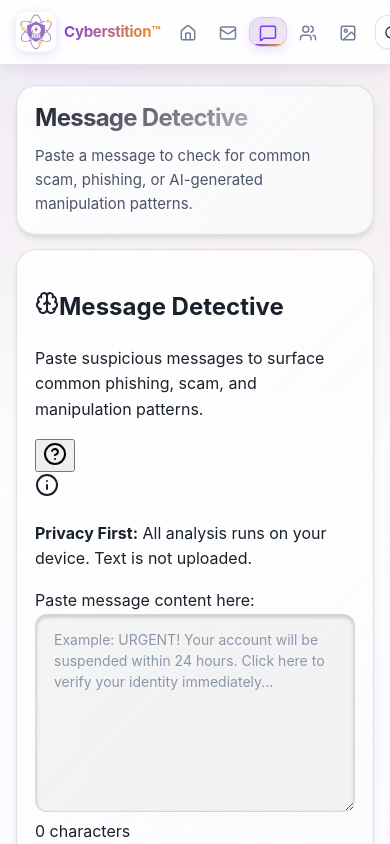
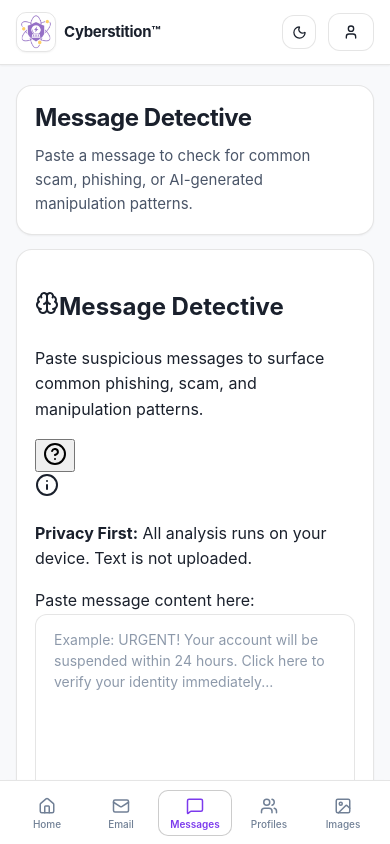
Before and after one commit to Facely1er/cyberstition-radar, a React (Vite) app: page /messages in a window 390 px wide. Built offline with nearby package versions, Linux system fonts and the light colour scheme.

Commit message:
Make UI feel more like a native app
Co-authored-by: Facely1er <Facely1er@users.noreply.github.com>

```diff
--- a/src/app/layout/AppShell.tsx
+++ b/src/app/layout/AppShell.tsx
@@ -57,7 +57,15 @@ export default function AppShell({ children }: { children: React.ReactNode }) {
         </div>
       </div>
 
-      <main className="container">{children}</main>
+      <main className="container app-main">{children}</main>
+
+      <nav className="bottomnav" aria-label="Primary">
+        <NavItem to="/" label="Home" icon={<HomeIcon size={18} />} end />
+        <NavItem to="/email" label="Email" icon={<Mail size={18} />} />
+        <NavItem to="/messages" label="Messages" icon={<MessageSquare size={18} />} />
+        <NavItem to="/profiles" label="Profiles" icon={<Users size={18} />} />
+        <NavItem to="/images" label="Images" icon={<ImageIcon size={18} />} />
+      </nav>
 
       <footer className="footer">
         <div className="inner">
--- a/src/styles.css
+++ b/src/styles.css
@@ -12,6 +12,7 @@
   --accent-primary: #9b7dd4;
   --accent-secondary: #f4c855;
   --accent-blue: #3b82f6;
+  --primary: var(--accent-primary);
   --success: #10b981;
   --warning: #f59e0b;
   --error: #ef4444;
@@ -34,6 +35,7 @@
   --accent-primary: #7c3aed;
   --accent-secondary: #f59e0b;
   --accent-blue: #3b82f6;
+  --primary: var(--accent-primary);
   --success: #10b981;
   --warning: #f59e0b;
   --error: #ef4444;
@@ -45,6 +47,7 @@
 
 html{
   transition: background-color 0.3s ease, color 0.3s ease;
+  background-color: var(--bg);
 }
 
 *{
@@ -76,12 +79,7 @@ html,body{
 body{
   margin:0;
   font-family: -apple-system, BlinkMacSystemFont, 'Segoe UI', Roboto, Oxygen, Ubuntu, Cantarell, sans-serif;
-  background:
-    radial-gradient(ellipse 1400px 800px at 25% 10%, rgba(155,125,212,.08), transparent 50%),
-    radial-gradient(ellipse 1200px 700px at 85% 20%, rgba(244,200,85,.04), transparent 50%),
-    radial-gradient(ellipse 1000px 600px at 50% 90%, rgba(155,125,212,.05), transparent 50%),
-    linear-gradient(180deg, var(--bg) 0%, var(--bg-secondary) 100%);
-  background-attachment: fixed;
+  background-color: var(--bg);
   color:var(--text);
   line-height: 1.6;
   -webkit-font-smoothing: antialiased;
@@ -90,12 +88,7 @@ body{
 }
 
 [data-theme="light"] body{
-  background:
-    radial-gradient(ellipse 1400px 800px at 25% 10%, rgba(124,58,237,.06), transparent 50%),
-    radial-gradient(ellipse 1200px 700px at 85% 20%, rgba(245,158,11,.05), transparent 50%),
-    radial-gradient(ellipse 1000px 600px at 50% 90%, rgba(124,58,237,.04), transparent 50%),
-    linear-gradient(180deg, var(--bg) 0%, var(--bg-secondary) 100%);
-  background-attachment: fixed;
+  background-color: var(--bg);
 }
 
 a{
@@ -113,6 +106,10 @@ a:hover{
   margin:0 auto;
   padding:32px 24px;
   animation: fadeIn 0.4s ease-out;
+}
+
+.app-main{
+  padding-bottom: 24px;
 }
 
 @media(min-width:640px){
@@ -143,52 +140,18 @@ a:hover{
 }
 
 .card{
-  background: linear-gradient(135deg, rgba(255,255,255,.08) 0%, rgba(255,255,255,.03) 100%);
+  background: var(--card);
   border:1px solid var(--border);
-  border-radius:20px;
-  padding:28px;
-  box-shadow: var(--shadow-md), 0 0 0 1px rgba(255,255,255,.02) inset;
-  transition: all 0.4s cubic-bezier(0.4, 0, 0.2, 1);
-  position: relative;
-  overflow: hidden;
-  backdrop-filter: blur(8px);
-}
-
-.card::before{
-  content: '';
-  position: absolute;
-  top: 0;
-  left: 0;
-  right: 0;
-  height: 2px;
-  background: linear-gradient(90deg, transparent, rgba(155,125,212,.4), rgba(244,200,85,.3), transparent);
-  opacity: 0;
-  transition: opacity 0.4s ease;
-}
-
-.card::after{
-  content: '';
-  position: absolute;
-  inset: 0;
-  background: radial-gradient(circle at top right, rgba(155,125,212,.08), transparent 60%);
-  opacity: 0;
-  transition: opacity 0.4s ease;
-  pointer-events: none;
+  border-radius:16px;
+  padding:24px;
+  box-shadow: var(--shadow-sm);
+  transition: box-shadow 0.2s ease, border-color 0.2s ease, transform 0.2s ease;
 }
 
 .card:hover{
-  background: linear-gradient(135deg, rgba(255,255,255,.11) 0%, rgba(255,255,255,.05) 100%);
-  border-color: rgba(155,125,212,.3);
-  box-shadow: var(--shadow-lg), 0 0 40px rgba(155,125,212,.15), 0 0 0 1px rgba(255,255,255,.05) inset;
-  transform: translateY(-4px) scale(1.01);
-}
-
-.card:hover::before{
-  opacity: 1;
-}
-
-.card:hover::after{
-  opacity: 1;
+  border-color: var(--border-hover);
+  box-shadow: var(--shadow-md);
+  transform: translateY(-1px);
 }
 
 a.card{
@@ -227,12 +190,8 @@ a.card{
   font-weight: 700;
   margin:0 0 16px;
   line-height: 1.15;
-  letter-spacing: -0.03em;
-  background: linear-gradient(135deg, var(--text) 0%, rgba(240,244,249,.8) 100%);
-  -webkit-background-clip: text;
-  -webkit-text-fill-color: transparent;
-  background-clip: text;
-  text-shadow: 0 2px 20px rgba(155,125,212,.1);
+  letter-spacing: -0.02em;
+  color: var(--text);
 }
 
 .p{
@@ -259,54 +218,39 @@ a.card{
   gap:6px;
   padding:10px 16px;
   border-radius:12px;
-  background:rgba(255,255,255,.06);
+  background: var(--bg-secondary);
   border:1px solid var(--border);
   color:var(--text);
   cursor:pointer;
   font-size: 14px;
   font-weight: 600;
-  transition: all 0.3s cubic-bezier(0.4, 0, 0.2, 1);
-  box-shadow: var(--shadow-sm), 0 0 0 1px rgba(255,255,255,.02) inset;
-  position: relative;
-  overflow: hidden;
-}
-
-.btn::before{
-  content: '';
-  position: absolute;
-  inset: 0;
-  background: linear-gradient(135deg, rgba(255,255,255,.08), rgba(255,255,255,.03));
-  opacity: 0;
-  transition: opacity 0.3s ease;
+  transition: background-color 0.2s ease, border-color 0.2s ease, transform 0.2s ease, box-shadow 0.2s ease;
+  box-shadow: none;
 }
 
 .btn:hover:not(:disabled){
-  background:rgba(255,255,255,.1);
+  background: var(--card-hover);
   border-color: var(--border-hover);
-  transform: translateY(-2px);
-  box-shadow: var(--shadow-md), 0 0 20px rgba(155,125,212,.1), 0 0 0 1px rgba(255,255,255,.05) inset;
-}
-
-.btn:hover:not(:disabled)::before{
-  opacity: 1;
+  transform: translateY(-1px);
+  box-shadow: var(--shadow-sm);
 }
 
 .btn:active:not(:disabled){
-  transform: translateY(-1px);
+  transform: translateY(0);
+  box-shadow: none;
 }
 
 .btn.primary{
-  background: linear-gradient(135deg, rgba(155,125,212,.2) 0%, rgba(244,200,85,.1) 100%);
-  border-color: rgba(155,125,212,.3);
+  background: var(--accent-primary);
+  border-color: transparent;
   color: #fff;
   font-weight: 600;
-  box-shadow: var(--shadow-md), var(--shadow-glow);
+  box-shadow: var(--shadow-sm);
 }
 
 .btn.primary:hover:not(:disabled){
-  background: linear-gradient(135deg, rgba(155,125,212,.25) 0%, rgba(244,200,85,.15) 100%);
-  border-color: rgba(155,125,212,.4);
-  box-shadow: var(--shadow-lg), 0 0 30px rgba(155,125,212,.2);
+  filter: brightness(1.05);
+  box-shadow: var(--shadow-md);
 }
 
 .btn:disabled{
@@ -320,12 +264,12 @@ a.card{
   padding:14px 18px;
   border-radius:12px;
   border:1px solid var(--border);
-  background:rgba(0,0,0,.3);
+  background: var(--bg-secondary);
   color:var(--text);
   font-size: 14px;
   font-family: inherit;
-  transition: all 0.3s ease;
-  box-shadow: inset 0 2px 4px rgba(0,0,0,.2);
+  transition: border-color 0.2s ease, box-shadow 0.2s ease, background-color 0.2s ease;
+  box-shadow: none;
   outline: none;
 }
 
@@ -336,8 +280,8 @@ a.card{
 
 .input:focus, textarea:focus{
   border-color: var(--accent-primary);
-  background:rgba(0,0,0,.4);
-  box-shadow: 0 0 0 3px rgba(155,125,212,.15), inset 0 2px 4px rgba(0,0,0,.25);
+  background: var(--bg-secondary);
+  box-shadow: 0 0 0 3px rgba(155,125,212,.15);
 }
 
 .input::placeholder, textarea::placeholder{
@@ -366,12 +310,12 @@ hr{
 
 .notice{
   border:1px solid var(--border);
-  background:rgba(0,0,0,.25);
+  background: var(--bg-secondary);
   border-radius:16px;
   padding:16px;
   color:var(--text-secondary);
   font-size: 14px;
-  animation: scaleIn 0.3s ease-out;
+  box-shadow: var(--shadow-sm);
 }
 
 .badge{
@@ -380,22 +324,20 @@ hr{
   align-items:center;
   padding:6px 14px;
   border-radius:999px;
-  border:1px solid rgba(155,125,212,.25);
+  border:1px solid rgba(155,125,212,.2);
   background:rgba(155,125,212,.12);
   color:var(--accent-primary);
   font-size:11px;
-  font-weight: 700;
-  letter-spacing: 0.06em;
+  font-weight: 600;
+  letter-spacing: 0.04em;
   text-transform: uppercase;
-  transition: all 0.3s ease;
-  box-shadow: 0 2px 4px rgba(0,0,0,.15), inset 0 1px 0 rgba(255,255,255,.05);
+  transition: background-color 0.2s ease, border-color 0.2s ease, color 0.2s ease;
+  box-shadow: none;
 }
 
 .badge:hover{
   background:rgba(155,125,212,.18);
-  border-color: rgba(155,125,212,.4);
-  box-shadow: 0 4px 8px rgba(155,125,212,.2), inset 0 1px 0 rgba(255,255,255,.08);
-  transform: translateY(-1px);
+  border-color: rgba(155,125,212,.3);
 }
 
 .topnav{
@@ -407,88 +349,44 @@ hr{
 .navitem{
   display:flex;
   align-items:center;
-  gap:6px;
+  gap:8px;
   font-size:14px;
   font-weight: 500;
   color:var(--text-muted);
-  padding:8px 12px 6px;
-  border-radius:12px;
+  padding:8px 12px;
+  border-radius:10px;
   border:1px solid transparent;
-  transition: all 0.3s cubic-bezier(0.4, 0, 0.2, 1);
-  position: relative;
+  transition: background-color 0.2s ease, color 0.2s ease, border-color 0.2s ease;
   cursor: pointer;
   white-space: nowrap;
-  overflow:hidden;
-}
-
-.navitem::before{
-  content: '';
-  position: absolute;
-  inset: 0;
-  background: linear-gradient(135deg, rgba(155,125,212,.12), rgba(244,200,85,.08));
-  border-radius: 12px;
-  opacity: 0;
-  transition: opacity 0.3s ease;
-  z-index:-1;
-}
-
-.navitem::after{
-  content: '';
-  position: absolute;
-  bottom:0;
-  left:50%;
-  width:0;
-  height:2px;
-  background: linear-gradient(90deg, var(--accent-primary), var(--accent-secondary));
-  transform: translateX(-50%);
-  transition: width 0.3s cubic-bezier(0.4, 0, 0.2, 1);
-  border-radius:2px;
 }
 
 .navitem:hover{
   color:var(--text);
-  background:rgba(255,255,255,.05);
-  border-color:rgba(155,125,212,.15);
-  transform: translateY(-1px);
-}
-
-.navitem:hover::before{
-  opacity: 0.6;
-}
-
-.navitem:hover::after{
-  width:70%;
+  background: var(--bg-secondary);
+  border-color: var(--border);
 }
 
 .navitem.active{
   color:var(--accent-primary);
-  background:rgba(155,125,212,.15);
-  border:1px solid rgba(155,125,212,.3);
-  box-shadow: 0 4px 12px rgba(155,125,212,.2), inset 0 1px 0 rgba(255,255,255,.1);
-}
-
-.navitem.active::before{
-  opacity: 1;
-}
-
-.navitem.active::after{
-  width:80%;
+  background: var(--bg-secondary);
+  border-color: var(--border-hover);
+  font-weight: 600;
 }
 
 .header{
   position:sticky;
   top:0;
   z-index:100;
-  background:rgba(10,15,26,.92);
+  background: var(--bg-secondary);
   border-bottom:1px solid var(--border);
-  backdrop-filter: blur(24px) saturate(180%);
-  -webkit-backdrop-filter: blur(24px) saturate(180%);
-  box-shadow: 0 2px 12px rgba(0,0,0,.2), 0 0 40px rgba(155,125,212,.08);
-  transition: box-shadow 0.3s ease;
+  box-shadow: var(--shadow-sm);
+  transition: box-shadow 0.2s ease, background-color 0.2s ease;
+  padding-top: env(safe-area-inset-top);
 }
 
 .header.scrolled{
-  box-shadow: 0 4px 20px rgba(0,0,0,.3), 0 0 60px rgba(155,125,212,.12);
+  box-shadow: var(--shadow-md);
 }
 
 .header .inner{
@@ -516,12 +414,12 @@ hr{
   width:48px;
   height:48px;
   border-radius:10px;
-  transition: transform 0.2s ease;
-  box-shadow: 0 2px 12px rgba(155,125,212,.25);
+  border:1px solid var(--border);
+  box-shadow: var(--shadow-sm);
 }
 
 .brand:hover .brand-logo{
-  transform: scale(1.05);
+  transform: none;
 }
 
 .brand-text{
@@ -535,10 +433,7 @@ hr{
   font-size:17px;
   font-weight: 700;
   letter-spacing: -0.02em;
-  background: linear-gradient(135deg, var(--accent-primary) 0%, var(--accent-secondary) 100%);
-  -webkit-background-clip: text;
-  -webkit-text-fill-color: transparent;
-  background-clip: text;
+  color: var(--text);
 }
 
 .header .brand strong{
@@ -563,14 +458,18 @@ hr{
   display:flex;
   justify-content: center;
   align-items:center;
-  gap:0;
+  gap:6px;
+}
+
+.bottomnav{
+  display:none;
 }
 
 .footer{
-  margin-top:80px;
-  padding:32px 20px;
+  margin-top:60px;
+  padding:28px 20px;
   border-top:1px solid var(--border);
-  background:rgba(10,15,26,.6);
+  background: var(--bg-secondary);
 }
 
 .footer .inner{
@@ -627,92 +526,58 @@ hr{
   height:38px;
   padding:0;
   border-radius:12px;
-  background:rgba(255,255,255,.06);
+  background: var(--bg-secondary);
   border:1px solid var(--border);
   color:var(--text);
   cursor:pointer;
-  transition: all 0.3s cubic-bezier(0.4, 0, 0.2, 1);
-  box-shadow: var(--shadow-sm), 0 0 0 1px rgba(255,255,255,.02) inset;
-  position: relative;
-  overflow: hidden;
-}
-
-.theme-toggle::before{
-  content: '';
-  position: absolute;
-  inset: 0;
-  background: linear-gradient(135deg, rgba(255,255,255,.08), rgba(255,255,255,.03));
-  opacity: 0;
-  transition: opacity 0.3s ease;
+  transition: background-color 0.2s ease, border-color 0.2s ease, transform 0.2s ease, box-shadow 0.2s ease;
+  box-shadow: none;
 }
 
 .theme-toggle:hover{
-  background:rgba(255,255,255,.1);
+  background: var(--card-hover);
   border-color: var(--border-hover);
-  transform: translateY(-2px) rotate(15deg);
-  box-shadow: var(--shadow-md), 0 0 20px rgba(155,125,212,.1), 0 0 0 1px rgba(255,255,255,.05) inset;
-}
-
-.theme-toggle:hover::before{
-  opacity: 1;
+  transform: translateY(-1px);
+  box-shadow: var(--shadow-sm);
 }
 
 .theme-toggle:active{
-  transform: translateY(-1px) rotate(15deg) scale(0.95);
+  transform: translateY(0) scale(0.98);
 }
 
 .theme-toggle svg{
-  position: relative;
-  z-index: 1;
-  transition: transform 0.3s ease;
-}
-
-.theme-toggle:hover svg{
-  transform: rotate(-15deg);
+  transition: transform 0.2s ease;
 }
 
 [data-theme="light"] .card{
-  background: linear-gradient(135deg, rgba(255,255,255,.9) 0%, rgba(248,249,251,.8) 100%);
-  border:1px solid var(--border);
-  box-shadow: var(--shadow-md), 0 0 0 1px rgba(0,0,0,.02) inset;
-  backdrop-filter: blur(10px);
-}
-
-[data-theme="light"] .card::after{
-  background: radial-gradient(circle at top right, rgba(124,58,237,.06), transparent 60%);
-}
-
-[data-theme="light"] .card:hover{
-  background: linear-gradient(135deg, rgba(255,255,255,.95) 0%, rgba(248,249,251,.85) 100%);
-  border-color: rgba(124,58,237,.25);
-  box-shadow: var(--shadow-lg), 0 0 30px rgba(124,58,237,.12), 0 0 0 1px rgba(0,0,0,.04) inset;
+  background: var(--card);
+  box-shadow: var(--shadow-sm);
 }
 
 [data-theme="light"] .header{
-  background:rgba(255,255,255,.92);
-  box-shadow: 0 2px 12px rgba(0,0,0,.08), 0 0 40px rgba(124,58,237,.06);
+  background: var(--bg-secondary);
+  box-shadow: var(--shadow-sm);
 }
 
 [data-theme="light"] .header.scrolled{
-  box-shadow: 0 4px 20px rgba(0,0,0,.12), 0 0 60px rgba(124,58,237,.08);
+  box-shadow: var(--shadow-md);
 }
 
 [data-theme="light"] .input,
 [data-theme="light"] textarea{
-  background:rgba(0,0,0,.04);
-  border-color: rgba(0,0,0,.12);
+  background: var(--bg-secondary);
+  border-color: var(--border);
 }
 
 [data-theme="light"] .input:focus,
 [data-theme="light"] textarea:focus{
-  background:rgba(0,0,0,.06);
   border-color: var(--accent-primary);
-  box-shadow: 0 0 0 3px rgba(124,58,237,.1), inset 0 2px 4px rgba(0,0,0,.05);
+  box-shadow: 0 0 0 3px rgba(124,58,237,.12);
 }
 
 [data-theme="light"] .footer{
-  background:rgba(255,255,255,.6);
-  border-top-color: rgba(0,0,0,.08);
+  background: var(--bg-secondary);
+  border-top-color: var(--border);
 }
 
 @media (prefers-reduced-motion: reduce) {
@@ -742,21 +607,52 @@ hr{
   }
 
   .topnav{
-    gap:4px;
+    display:none;
   }
 
   .navitem{
-    padding:8px 11px 6px;
-    font-size:13px;
+    padding:8px 10px;
+    font-size:12px;
     gap:6px;
   }
 
-  .navitem span{
+  .topnav .navitem span{
     display:none;
   }
 
   .brand span{
     display:none;
+  }
+
+  .bottomnav{
+    display:flex;
+    position:fixed;
+    bottom:0;
+    left:0;
+    right:0;
+    height:72px;
+    padding:8px 16px calc(8px + env(safe-area-inset-bottom));
+    background: var(--bg-secondary);
+    border-top:1px solid var(--border);
+    align-items:center;
+    justify-content: space-around;
+    z-index:120;
+    box-shadow: var(--shadow-md);
+  }
+
+  .bottomnav .navitem{
+    flex: 1;
+    flex-direction: column;
+    justify-content: center;
+    gap:4px;
+    padding:6px 8px;
+    font-size:11px;
+    border-radius:10px;
+  }
+
+  .bottomnav .navitem span{
+    display:block;
+    line-height:1;
   }
 
   .btn{
@@ -783,6 +679,14 @@ hr{
 
   .grid{
     gap:18px;
+  }
+
+  .app-main{
+    padding-bottom: calc(92px + env(safe-area-inset-bottom));
+  }
+
+  .footer{
+    display:none;
   }
 }
 
@@ -827,6 +731,19 @@ hr{
   .h1{
     font-size:clamp(24px, 6vw, 32px);
     margin-bottom:12px;
+  }
+
+  .bottomnav{
+    height:68px;
+    padding:6px 12px calc(6px + env(safe-area-inset-bottom));
+  }
+
+  .bottomnav .navitem{
+    font-size:10px;
+  }
+
+  .app-main{
+    padding-bottom: calc(88px + env(safe-area-inset-bottom));
   }
 }
 
@@ -881,4 +798,13 @@ hr{
     padding:10px 14px;
     font-size:13px;
   }
+
+  .bottomnav{
+    height:64px;
+    padding:6px 10px calc(6px + env(safe-area-inset-bottom));
+  }
+
+  .app-main{
+    padding-bottom: calc(84px + env(safe-area-inset-bottom));
+  }
 }
```
